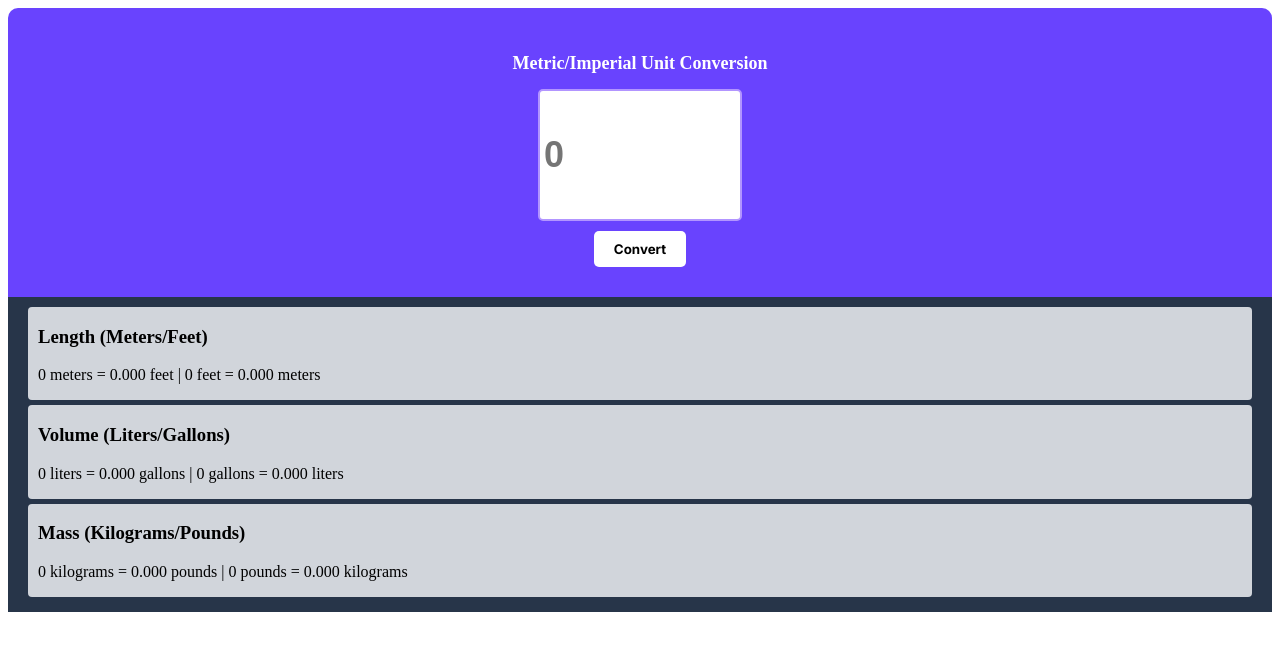
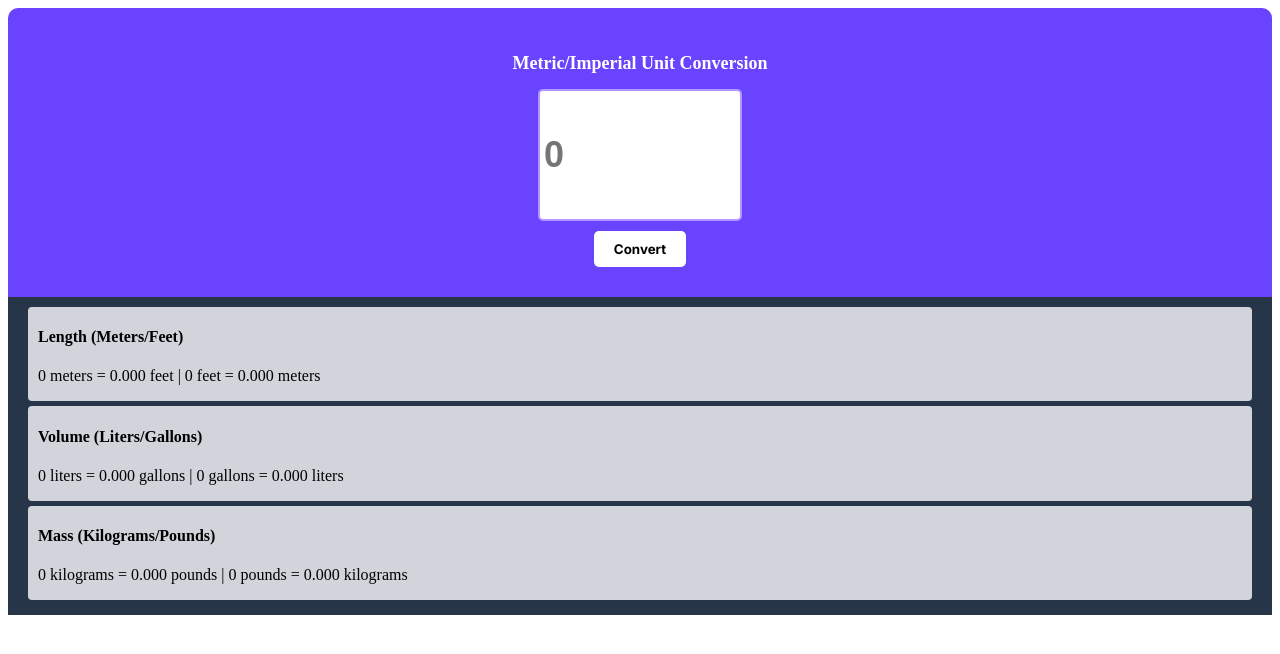
Before and after one commit to yapisango/Unit-Conveter-App, a website built with Vite: page index.html in a window 1280 px wide. Built offline with nearby package versions, Linux system fonts and the light colour scheme; a web font is replaced by a local one.

Commit message:
Updated files
Deleted gitattributes file. Changed h3 to h4

```diff
--- a/index.html
+++ b/index.html
@@ -18,15 +18,15 @@
         </div>
         <div class="section">
             <div class="results" >
-                <h3>Length (Meters/Feet)</h3>
+                <h4>Length (Meters/Feet)</h4>
                 <p id="length-el">0 meters = 0.000 feet | 0 feet = 0.000 meters</p>
             </div>
             <div class="results">
-                <h3>Volume (Liters/Gallons)</h3>
+                <h4>Volume (Liters/Gallons)</h4>
                 <p id="volume-el">0 liters = 0.000 gallons | 0 gallons = 0.000 liters</p>
             </div>
             <div class="results">
-                <h3>Mass (Kilograms/Pounds)</h3>
+                <h4>Mass (Kilograms/Pounds)</h4>
                 <p id="mass-el">0 kilograms = 0.000 pounds | 0 pounds = 0.000 kilograms</p>
             </div>
         </div>
```
Also changed, not shown: 1 other file.
